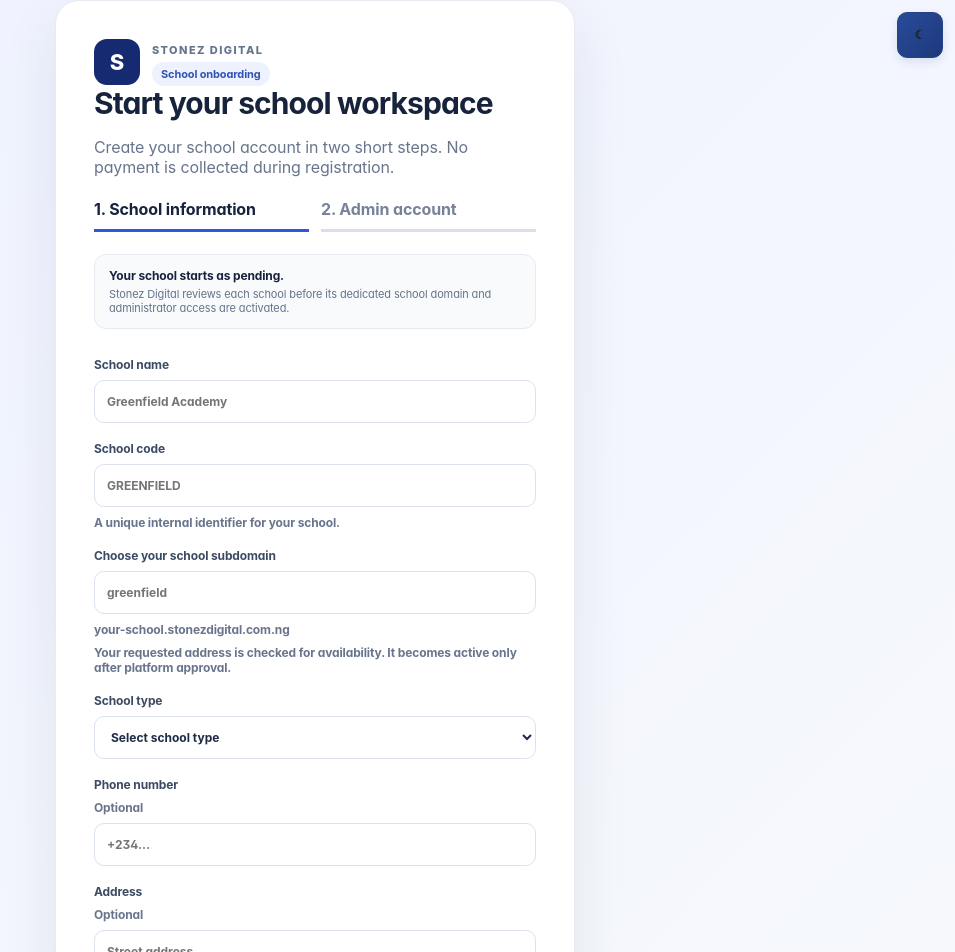
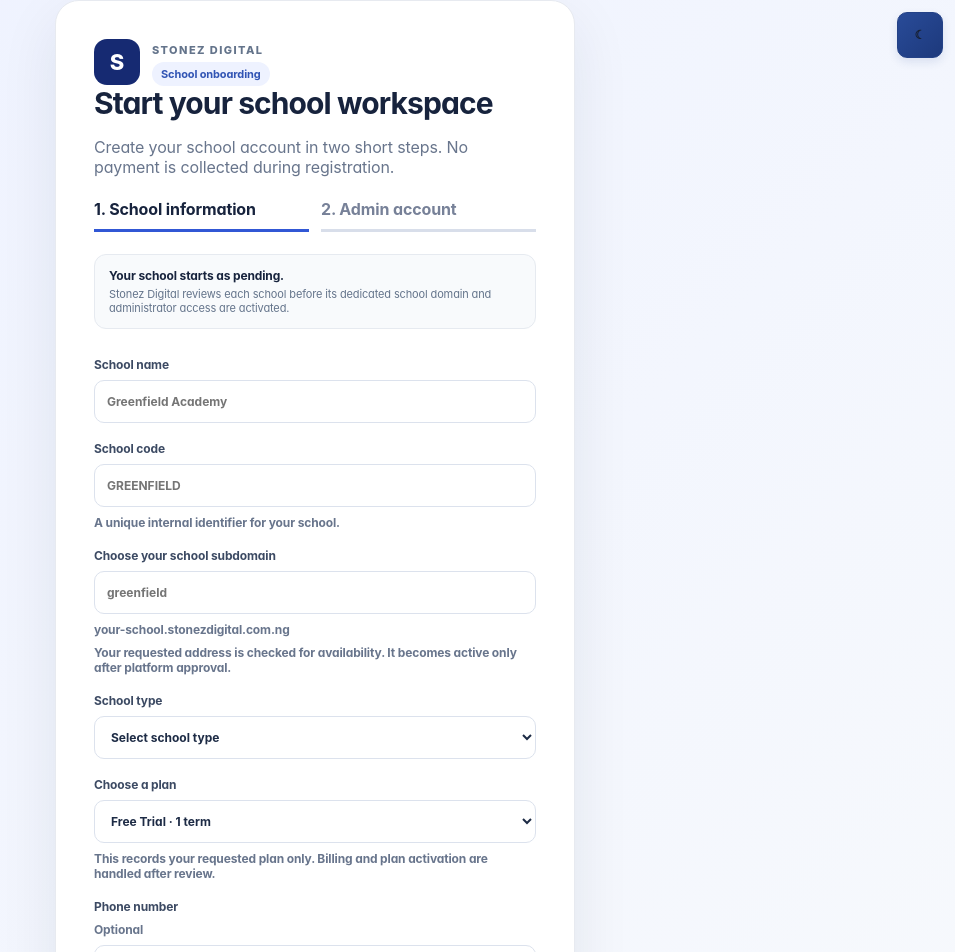
Before and after one commit to Stonez-Digital/user-management-app, a Next.js app in the folder frontend/: page /school-signup in a window 1280 px wide. Shown: the top 952 px of the page, without its empty margins (325-1280 px from the left). Built offline with nearby package versions, Linux system fonts and the light colour scheme.

Commit message:
Carry selected pricing plan into school signup

```diff
--- a/frontend/app/school-signup/page.tsx
+++ b/frontend/app/school-signup/page.tsx
@@ -1,9 +1,9 @@
 "use client";
 
-import {useState} from "react";
+import {useEffect,useState} from "react";
 
 type SignupForm = {
- school_name:string; school_code:string; school_slug:string; school_type:string;
+ school_name:string; school_code:string; school_slug:string; school_type:string; requested_plan:string;
  phone:string; address:string; city:string; state:string;
  admin_name:string; admin_email:string; admin_password:string; confirm_password:string;
 };
@@ -23,12 +23,17 @@ function slugFromName(name:string){
 
 export default function SchoolSignup(){
  const [step,setStep]=useState<1|2>(1);
- const [form,setForm]=useState<SignupForm>({school_name:"",school_code:"",school_slug:"",school_type:"",phone:"",address:"",city:"",state:"",admin_name:"",admin_email:"",admin_password:"",confirm_password:""});
+ const [form,setForm]=useState<SignupForm>({school_name:"",school_code:"",school_slug:"",school_type:"",requested_plan:"trial",phone:"",address:"",city:"",state:"",admin_name:"",admin_email:"",admin_password:"",confirm_password:""});
  const [logo,setLogo]=useState<File|null>(null);
  const [error,setError]=useState("");
  const [success,setSuccess]=useState("");
  const [assignedDomain,setAssignedDomain]=useState("");
  const [loading,setLoading]=useState(false);
+
+ useEffect(()=>{
+  const requested=new URLSearchParams(window.location.search).get("plan");
+  if(requested&&["trial","basic","professional","premium","enterprise"].includes(requested)){update("requested_plan",requested);}
+ },[]);
 
  function update(key:keyof SignupForm,value:string){
   setForm(current=>({...current,[key]:value}));
@@ -66,7 +71,7 @@ export default function SchoolSignup(){
   setLoading(true);
   try{
    const payload=new FormData();
-   for(const key of ["school_name","school_code","school_slug","school_type","phone","address","city","state","admin_name","admin_email","admin_password"] as const){
+   for(const key of ["school_name","school_code","school_slug","school_type","requested_plan","phone","address","city","state","admin_name","admin_email","admin_password"] as const){
     const value=form[key].trim();
     payload.append(key,value);
    }
@@ -98,6 +103,7 @@ export default function SchoolSignup(){
     <label>School code<input value={form.school_code} onChange={event=>update("school_code",event.target.value.toUpperCase().replace(/[^A-Z0-9-]/g,""))} placeholder="GREENFIELD" minLength={2} maxLength={50} pattern="[A-Z0-9-]{2,50}" required/><span className="muted">A unique internal identifier for your school.</span></label>
     <label>Choose your school subdomain<input value={form.school_slug} onChange={event=>update("school_slug",event.target.value.toLowerCase().replace(/[^a-z0-9-]/g,"").slice(0,63))} placeholder="greenfield" minLength={3} maxLength={63} pattern="[a-z0-9][a-z0-9-]{1,61}[a-z0-9]" required/><span className="muted">{form.school_slug||"your-school"}.stonezdigital.com.ng</span><span className="muted">Your requested address is checked for availability. It becomes active only after platform approval.</span></label>
     <label>School type<select value={form.school_type} onChange={event=>update("school_type",event.target.value)} required><option value="">Select school type</option><option value="primary">Primary only</option><option value="secondary">Secondary only</option><option value="both">Primary and secondary</option></select></label>
+    <label>Choose a plan<select value={form.requested_plan} onChange={event=>update("requested_plan",event.target.value)} required><option value="trial">Free Trial · 1 term</option><option value="basic">Basic · ₦65,000 per term</option><option value="professional">Professional · ₦100,000 per term</option><option value="premium">Premium · ₦150,000 per term</option><option value="enterprise">Enterprise · Contact sales</option></select><span className="muted">This records your requested plan only. Billing and plan activation are handled after review.</span></label>
     <label>Phone number <span className="muted">Optional</span><input type="tel" value={form.phone} onChange={event=>update("phone",event.target.value)} placeholder="+234..." maxLength={80} autoComplete="tel"/></label>
     <label>Address <span className="muted">Optional</span><input value={form.address} onChange={event=>update("address",event.target.value)} placeholder="Street address" maxLength={300} autoComplete="street-address"/></label>
     <div className="form-row"><label>City <span className="muted">Optional</span><input value={form.city} onChange={event=>update("city",event.target.value)} placeholder="Makurdi" maxLength={100} autoComplete="address-level2"/></label><label>State <span className="muted">Optional</span><input value={form.state} onChange={event=>update("state",event.target.value)} placeholder="Benue" maxLength={100} autoComplete="address-level1"/></label></div>
@@ -107,7 +113,7 @@ export default function SchoolSignup(){
    </form>}
 
    {!success&&step===2&&<form onSubmit={submit} className="form">
-    <div className="tenant-note"><strong>{form.school_name}</strong><span>{form.school_slug}.stonezdigital.com.ng · {form.school_type}</span><span>Now create the first school administrator account.</span></div>
+    <div className="tenant-note"><strong>{form.school_name}</strong><span>{form.school_slug}.stonezdigital.com.ng · {form.school_type} · Requested plan: {form.requested_plan}</span><span>Now create the first school administrator account.</span></div>
     <label>Administrator full name<input value={form.admin_name} onChange={event=>update("admin_name",event.target.value)} placeholder="Jane Doe" minLength={2} maxLength={100} autoComplete="name" required/></label>
     <label>Administrator email<input type="email" value={form.admin_email} onChange={event=>update("admin_email",event.target.value)} placeholder="admin@school.com" maxLength={255} autoComplete="email" required/></label>
     <label>Password<input type="password" value={form.admin_password} onChange={event=>update("admin_password",event.target.value)} minLength={8} maxLength={128} autoComplete="new-password" required/></label>
```
